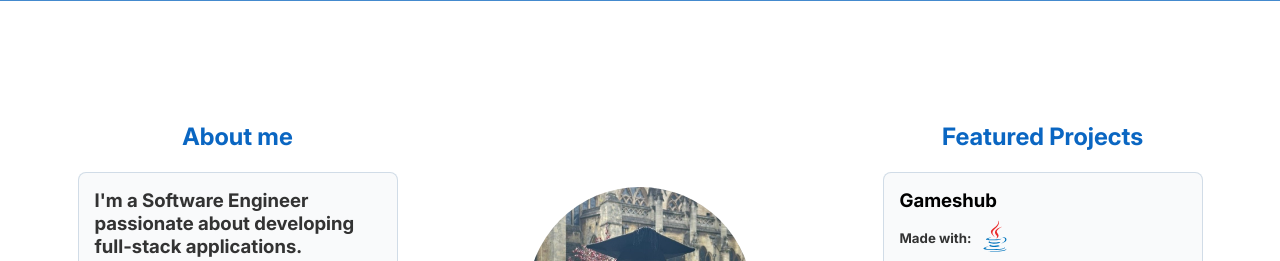
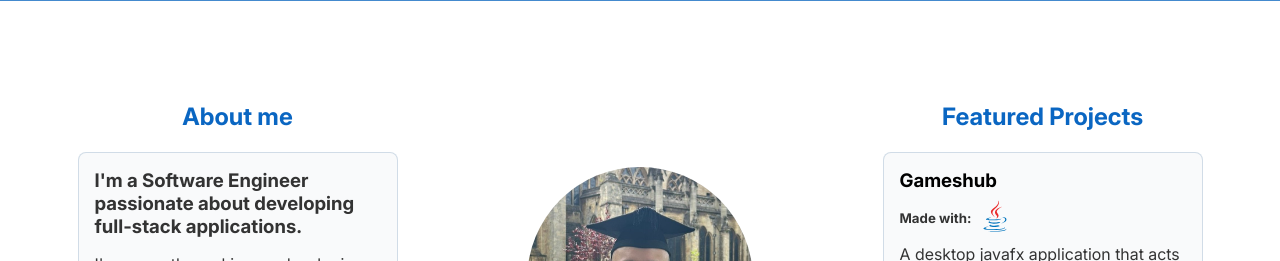
Before and after one commit to joewilko17/joewilko17.github.io, a plain HTML site: page index.html in a window 1280 px wide. Shown: the part 63-324 px from the top of the page. Drawn offline with Linux system fonts and the light colour scheme.

Commit message:
Adjusted position of content height

```diff
--- a/css/styles.css
+++ b/css/styles.css
@@ -107,11 +107,20 @@ h5 {
 
 /* Home page styles */
 .home-main-wrapper {
-    margin-top: 100px;
     text-align: center;
     display: flex;
     align-items: center;
     justify-content: space-evenly;
+}
+
+@media screen and (min-height: 768px) {
+    .home-main-wrapper {
+        margin-top: 10vh;
+        text-align: center;
+        display: flex;
+        align-items: center;
+        justify-content: space-evenly;
+    }
 }
 
 /* Home Center Container */
```
